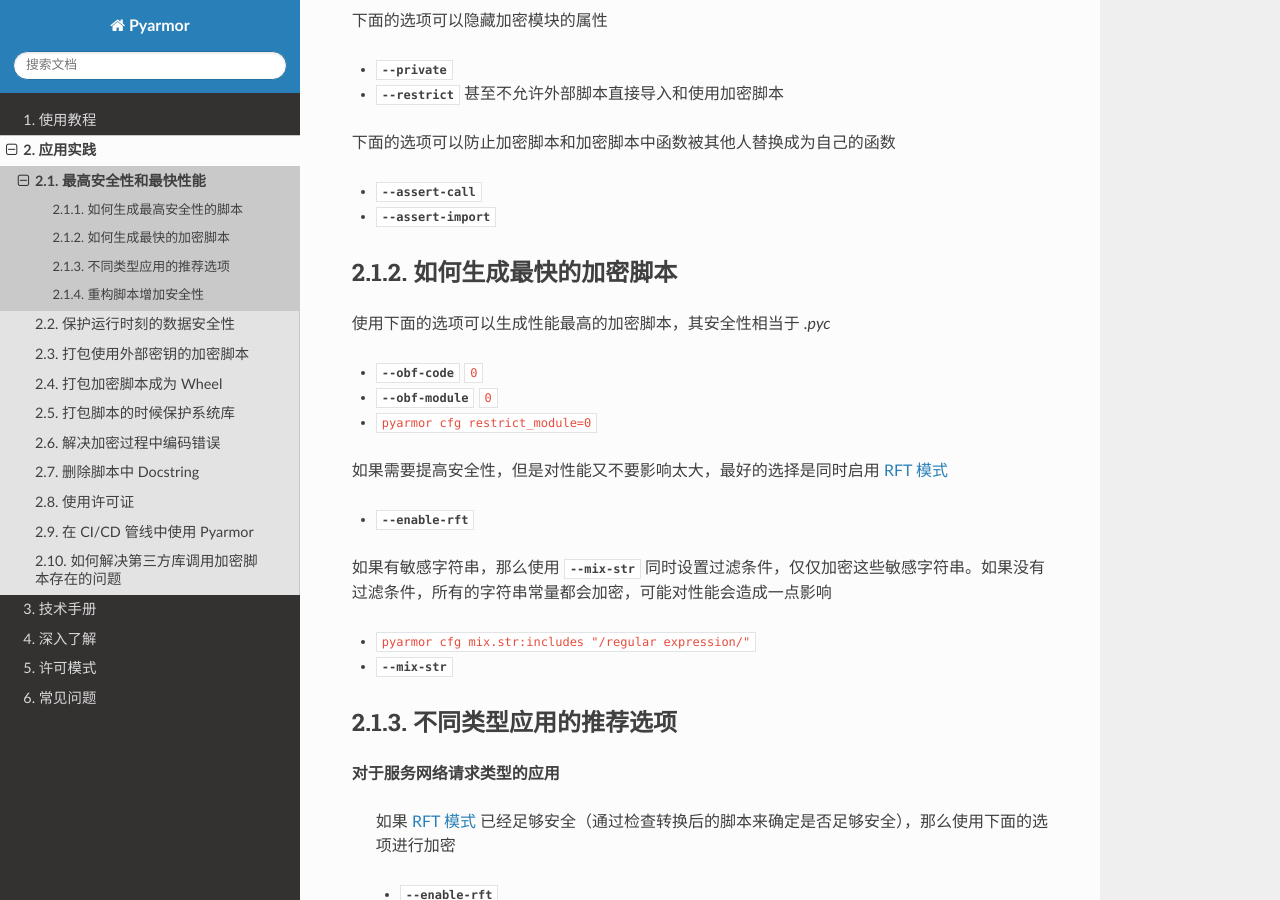
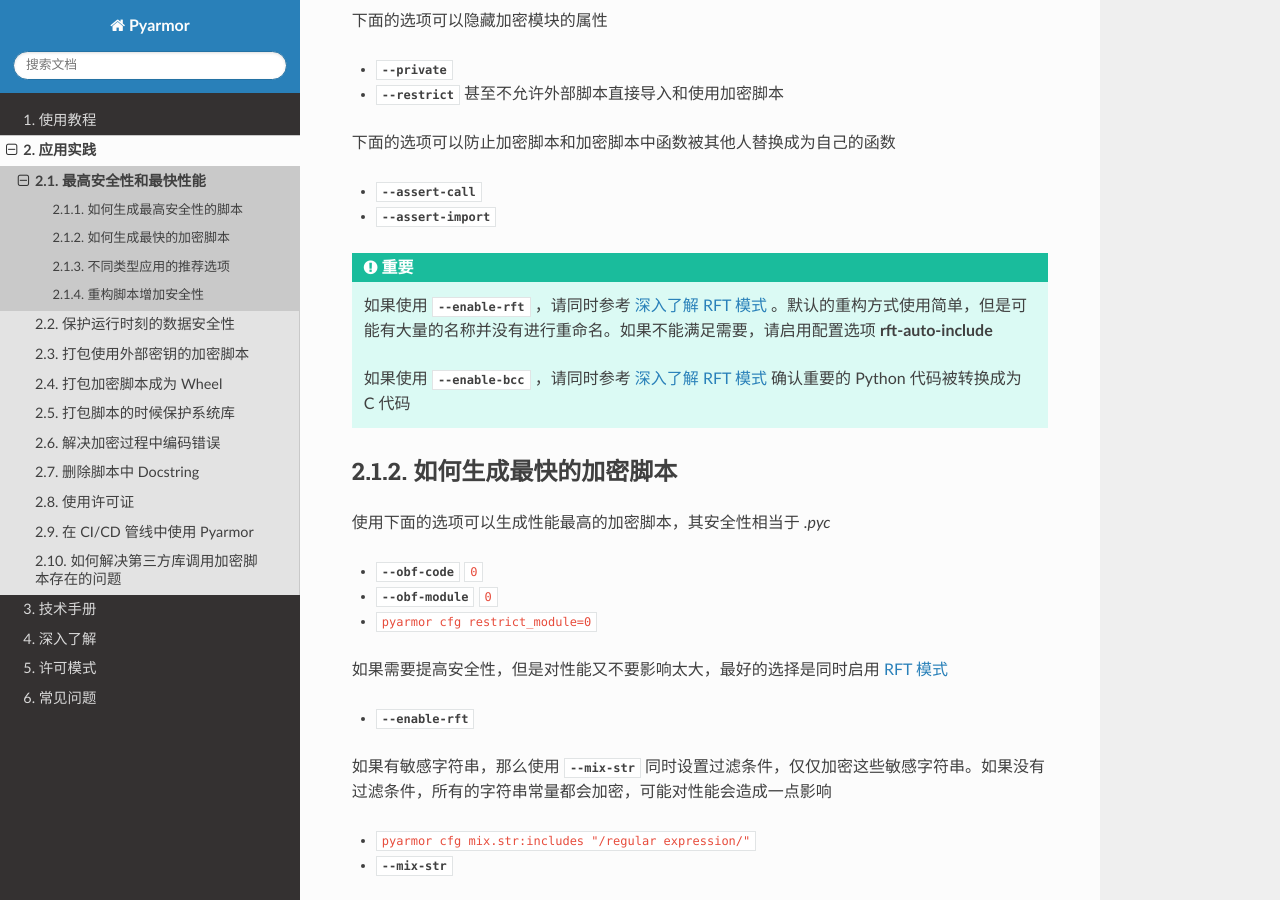
Before and after one commit to dashingsoft/pyarmor-docs-zh, a Sphinx documentation site: the page built from docs/how-to/security.rst, in a window 1280 px wide and 900 px high, scrolled down 621 px. Built offline with Sphinx 7.4.7 and the Read the Docs theme 3.1.0, drawn with Linux system fonts in a browser that asks for light colours; some of the changed text lies outside the part shown.

Commit message:
Add notes for security

```diff
--- a/docs/how-to/security.rst
+++ b/docs/how-to/security.rst
@@ -33,6 +33,12 @@
 
 * :option:`--assert-call`
 * :option:`--assert-import`
+
+.. important::
+
+   如果使用 :option:`--enable-rft` ，请同时参考 :doc:`../topic/rftmode` 。默认的重构方式使用简单，但是可能有大量的名称并没有进行重命名。如果不能满足需要，请启用配置选项 **rft-auto-include**
+
+   如果使用 :option:`--enable-bcc` ，请同时参考 :doc:`../topic/rftmode` 确认重要的 Python 代码被转换成为 C 代码
 
 如何生成最快的加密脚本
 ======================
@@ -93,7 +99,7 @@
 
    如果性能允许的话，启用选项 :option:`--enable-themida` ，这个选项还是能很大程度的防止调试器的攻击，但就是对性能影响大一些
 
-
+..
 重构脚本增加安全性
 ==================
 
@@ -103,4 +109,6 @@
 
 但是对于主模块，因为它永远不会执行完，所以模块级别的代码不会被清理。通过把主模块中非必要的代码，移到其他模块，然后在导入这些代码，这样能够提高安全性。
 
+需要注意的是 `BCC 模式` 不会把模块级别的代码转换为 C 代码，所以如果使用了 :option:`--enable-bcc` ，一般不要使用模块级别的代码。
+
 .. include:: ../_common_definitions.txt
```
